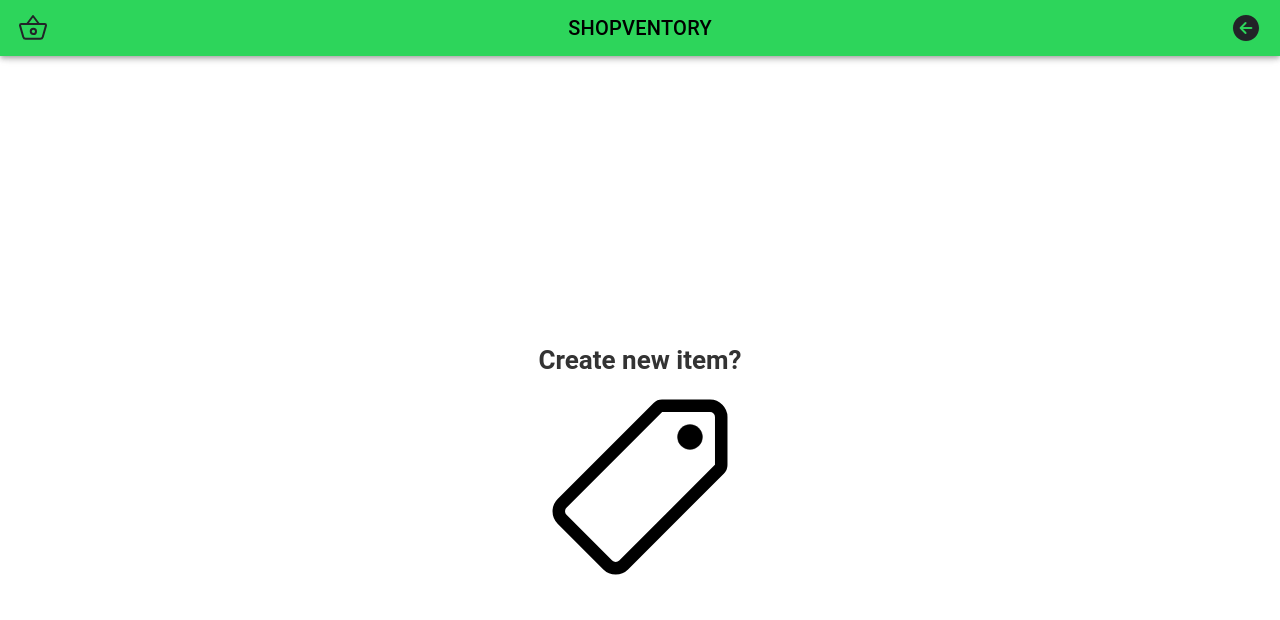
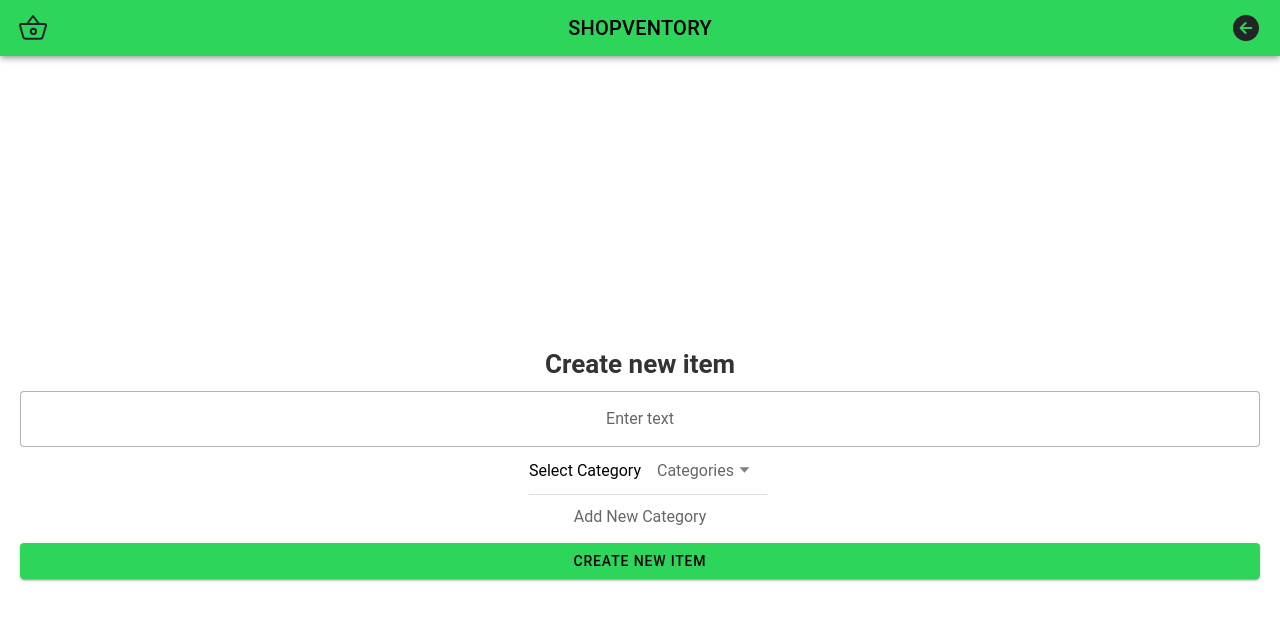
Before and after one commit to Swaggypanties/Shopventory, a React (Vite) app: page /NewItemPage in a window 1280 px wide. Shown: the top 620 px of the page. Built offline with nearby package versions, Linux system fonts and the light colour scheme.

Commit message:
Added content to NewItemPage

```diff
--- a/src/pages/NewItemPage.tsx
+++ b/src/pages/NewItemPage.tsx
@@ -1,4 +1,4 @@
-import { IonButton, IonContent, IonHeader, IonPage, IonTitle, IonToolbar, IonIcon } from '@ionic/react';
+import { IonButton, IonContent, IonHeader, IonPage, IonTitle, IonToolbar, IonIcon, IonInput, IonItem, IonSelect, IonSelectOption } from '@ionic/react';
 import { arrowBackCircle, atOutline, basketOutline } from 'ionicons/icons';
 import { pricetagOutline } from 'ionicons/icons';
 import ExploreContainer from '../components/ExploreContainer';
@@ -29,15 +29,21 @@ const NewItemPage: React.FC = () => {
             </IonButton>
         </IonToolbar>
       </IonHeader>
-      <IonContent className="ion-text-center" fullscreen>
-        <div className="home-content">
-          <h1><strong>Create new item?</strong></h1>
-          <IonIcon icon={pricetagOutline} className="large-icon"  />
 
-
-
-        </div>
-
+        <IonContent className="ion-text-center" fullscreen>
+          <div className="home-content">
+            <h1><strong>Create new item</strong></h1>
+            <IonInput fill="outline" placeholder="Enter text"></IonInput>
+            <IonItem>
+            <IonSelect label="Select Category" placeholder="Categories">
+              <IonSelectOption value="fruits">Fruits</IonSelectOption>
+              <IonSelectOption value="games">Games</IonSelectOption>
+              <IonSelectOption value="clothes">Clothes</IonSelectOption>
+            </IonSelect>
+            </IonItem>
+            <IonInput placeholder="Add New Category"></IonInput>
+            <IonButton expand="block" color={'success'}>Create New Item</IonButton>
+          </div>
         <ExploreContainer />
       </IonContent>
     </IonPage>
```
